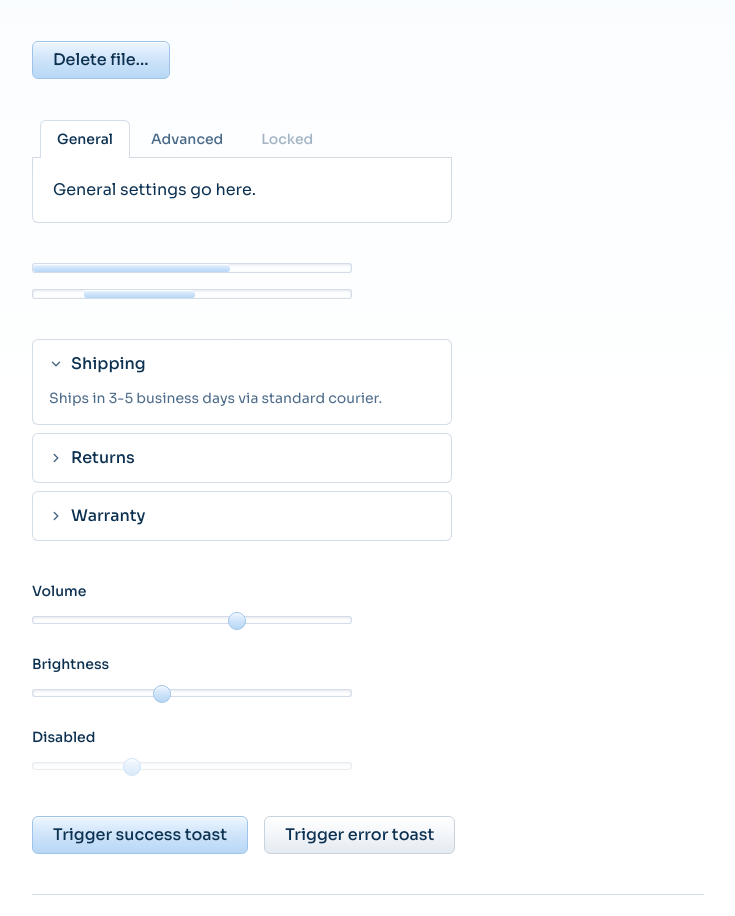
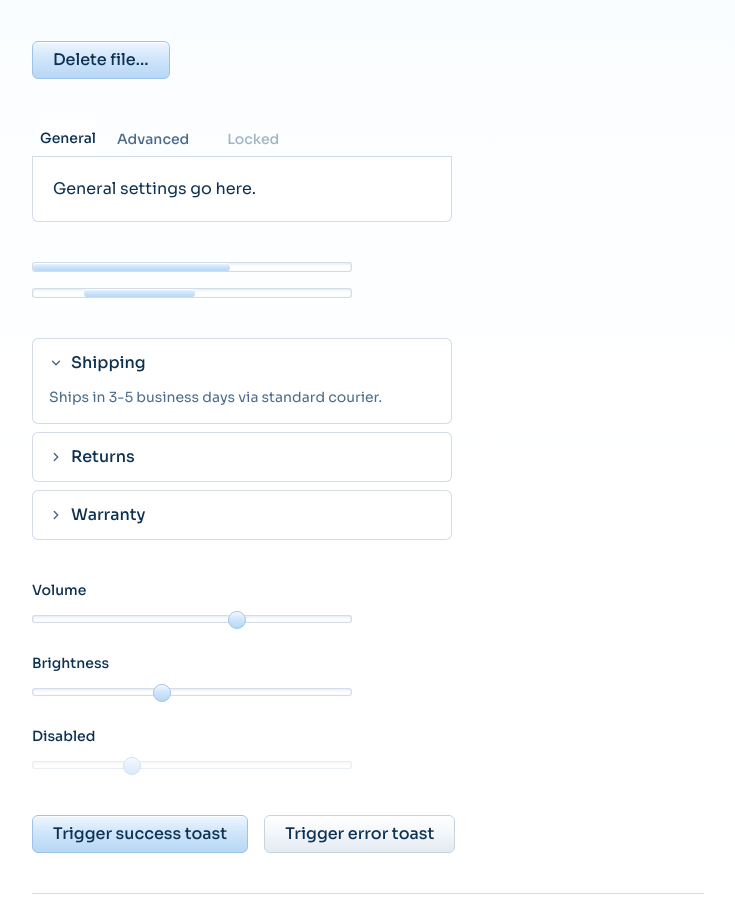
Before and after one commit to rjamador/oceanic-ui, a React (Vite) app: page / in a window 1280 px wide. Shown: the part 1606-2522 px from the top of the page, without its empty margins (272-1007 px from the left). Built offline with nearby package versions, Linux system fonts and the light colour scheme.

Commit message:
feat: migrate Tabs to Tailwind + cva

```diff
--- a/src/components/Tabs/Tabs.module.css
+++ /dev/null
@@ -1,69 +0,0 @@
-.root {
-  display: flex;
-  flex-direction: column;
-}
-
-.list {
-  display: flex;
-  gap: var(--space-1);
-  padding: 0 var(--space-2);
-  border-bottom: 1px solid var(--glass-border-bottom);
-}
-
-/* Folder-tab effect: the selected tab visually merges into the panel below
-   it (shares its background, no border between them) — the rest sit
-   flatter, recessed behind the strip's bottom border. */
-.tab {
-  position: relative;
-  top: 1px;
-  padding: var(--space-2) var(--space-4);
-  border: 1px solid transparent;
-  border-bottom: none;
-  border-radius: var(--radius-md) var(--radius-md) 0 0;
-  background: transparent;
-  color: var(--text-muted);
-  font-family: var(--font-body);
-  font-size: var(--text-sm);
-  font-weight: var(--weight-medium);
-  cursor: pointer;
-  transition:
-    color 0.15s ease,
-    background 0.15s ease,
-    border-color 0.15s ease;
-}
-
-.tab:hover:not(:disabled) {
-  color: var(--text);
-  background: var(--glass-tint);
-}
-
-.tab:focus-visible {
-  outline: none;
-  box-shadow: 0 0 0 3px var(--aero-accent-glow);
-}
-
-.tab:disabled {
-  cursor: not-allowed;
-  opacity: 0.5;
-}
-
-.tabSelected {
-  color: var(--text);
-  background: var(--control-secondary-top);
-  border-color: var(--glass-border-bottom);
-  border-bottom-color: var(--control-secondary-top);
-}
-
-.panel {
-  padding: var(--space-5);
-  border: 1px solid var(--glass-border-bottom);
-  border-top: none;
-  border-radius: 0 0 var(--radius-md) var(--radius-md);
-  background: var(--control-secondary-top);
-  color: var(--text);
-}
-
-.panel:focus-visible {
-  outline: none;
-  box-shadow: inset 0 0 0 3px var(--aero-accent-glow);
-}
--- a/src/components/Tabs/Tabs.tsx
+++ b/src/components/Tabs/Tabs.tsx
@@ -13,11 +13,10 @@ import {
   type KeyboardEvent,
   type ReactNode,
 } from 'react'
+import { cva } from 'class-variance-authority'
 
 import { useControllableState } from '@/hooks/useControllableState'
 import { cn } from '@/lib/cn'
-
-import styles from './Tabs.module.css'
 
 interface TabsContextValue {
   value: string
@@ -34,6 +33,24 @@ function useTabsContext(component: string) {
   }
   return context
 }
+
+const tabsRootVariants = cva('flex flex-col')
+const tabsListVariants = cva('flex gap-1 px-2 border-b border-[var(--glass-border-bottom)]')
+const tabsTabVariants = cva(
+  'aero-tabs-tab font-[var(--font-body)] text-sm font-medium',
+  {
+    variants: {
+      selected: {
+        true: 'aero-tabs-tab-selected',
+        false: '',
+      },
+    },
+    defaultVariants: {
+      selected: false,
+    },
+  },
+)
+const tabsPanelVariants = cva('aero-tabs-panel')
 
 export interface TabsProps extends Omit<HTMLAttributes<HTMLDivElement>, 'onChange'> {
   value?: string
@@ -52,7 +69,7 @@ const TabsRoot = forwardRef<HTMLDivElement, TabsProps>(
 
     return (
       <TabsContext.Provider value={{ value: current, setValue: setCurrent, idBase }}>
-        <div ref={ref} className={cn(styles.root, className)} {...rest}>
+        <div ref={ref} className={cn(tabsRootVariants(), className)} {...rest}>
           {children}
         </div>
       </TabsContext.Provider>
@@ -65,7 +82,7 @@ export type TabsListProps = HTMLAttributes<HTMLDivElement>
 
 function TabsList({ className, children, ...rest }: TabsListProps) {
   return (
-    <div role="tablist" className={cn(styles.list, className)} {...rest}>
+    <div role="tablist" className={cn(tabsListVariants(), className)} {...rest}>
       {children}
     </div>
   )
@@ -111,7 +128,7 @@ const TabsTab = forwardRef<HTMLButtonElement, TabsTabProps>(
         aria-controls={`${ctx.idBase}-panel-${value}`}
         tabIndex={selected ? 0 : -1}
         disabled={disabled}
-        className={cn(styles.tab, selected && styles.tabSelected, className)}
+        className={cn(tabsTabVariants({ selected }), className)}
         onClick={() => ctx.setValue(value)}
         onKeyDown={handleKeyDown}
         {...rest}
@@ -139,7 +156,7 @@ const TabsPanel = forwardRef<HTMLDivElement, TabsPanelProps>(
         id={`${ctx.idBase}-panel-${value}`}
         aria-labelledby={`${ctx.idBase}-tab-${value}`}
         tabIndex={0}
-        className={cn(styles.panel, className)}
+        className={cn(tabsPanelVariants(), className)}
         {...rest}
       >
         {children}
```
Also changed, not shown: 1 other file (tests, documents, lock files or other folders).
